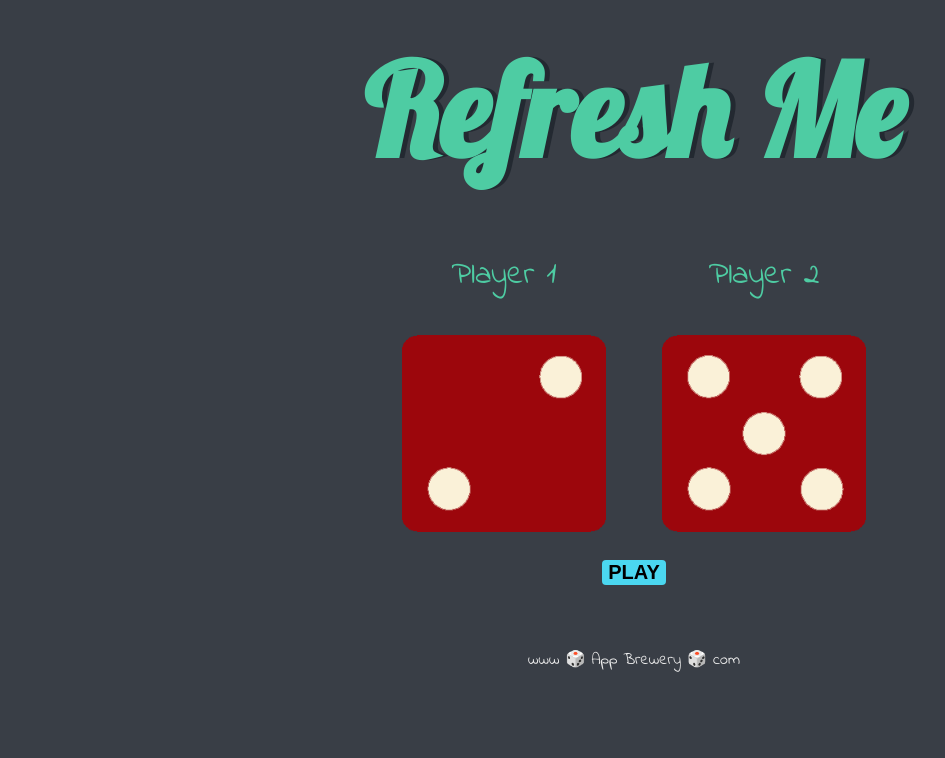
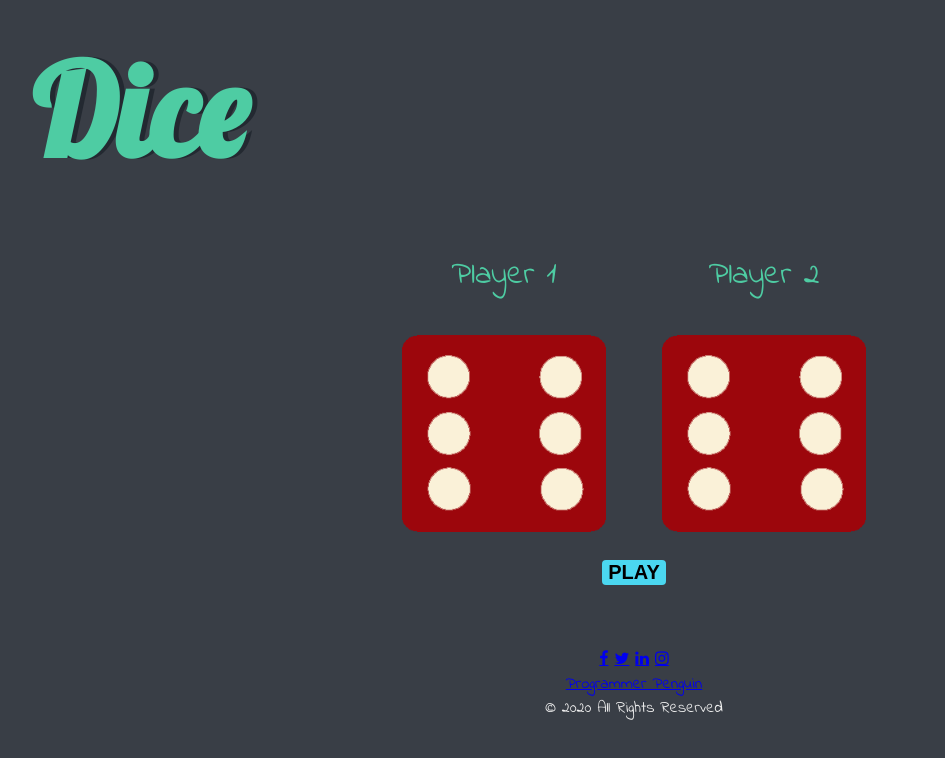
Before and after one commit to appuneet/puneet_01_dice, a plain HTML site: page index.html in a window 1280 px wide. Shown: the whole page, without its empty margins (6-951 px from the left). Drawn offline with Linux system fonts and the light colour scheme.

Commit message:
Update index.html

```diff
--- a/index.html
+++ b/index.html
@@ -3,36 +3,48 @@
 
 <head>
   <meta charset="utf-8">
-  <title>Dice Simulator</title>
+  <title>Dice</title>
   <link rel="stylesheet" href="styles.css">
   <link href="https://fonts.googleapis.com/css?family=Indie+Flower|Lobster" rel="stylesheet">
   <link rel="shortcut icon" type="image/jpg" href="images\top.png" />
+  <!-- this is style sheet for footer fa fa icons -->
+  <link rel="stylesheet" href="https://cdnjs.cloudflare.com/ajax/libs/font-awesome/4.7.0/css/font-awesome.min.css">
 </head>
 
 <body>
 
+  <header><h1 id="head">Dice</h1></header>
+
   <div class="container">
-    <h1>Refresh Me</h1>
 
     <div class="dice">
-      <p>Player 1</p>
-      <img class="img1" src="images\dice2.png">
+      <p id="plr1">Player 1</p>
+      <img class="img1" src="images\dice6.png">
     </div>
 
     <div class="dice">
-      <p>Player 2</p>
-      <img class="img2" src="images\dice5.png">
+      <p id="plr2">Player 2</p>
+      <img class="img2" src="images\dice6.png">
     </div>
+
     <div>
-      <button id = "btn">PLAY</button>
+      <button id="btn">PLAY</button>
     </div>
+
   </div>
 
   <script src="dice.js"></script>
+
 </body>
 
 <footer>
-  www 🎲 App Brewery 🎲 com
+  <a href="https://www.facebook.com/puneet.bisht.520" class="fa fa-facebook" target="newwindow"></a>
+  <a href="https://twitter.com/PuneetB65525881" class="fa fa-twitter" target="newwindow"></a>
+  <a href="https://www.linkedin.com/in/puneet-bisht-78242b20a/" class="fa fa-linkedin" target="newwindow"></a>
+  <a href="https://www.instagram.com/puneet_1201/" class="fa fa-instagram" target="newwindow"></a>
+
+  <div id="note_foot"><a href="#" class="footer_note">Programmer Penguin</a></div>
+  <div>&#169; 2020 All Rights Reserved</div>
 </footer>
 
 </html>
```
